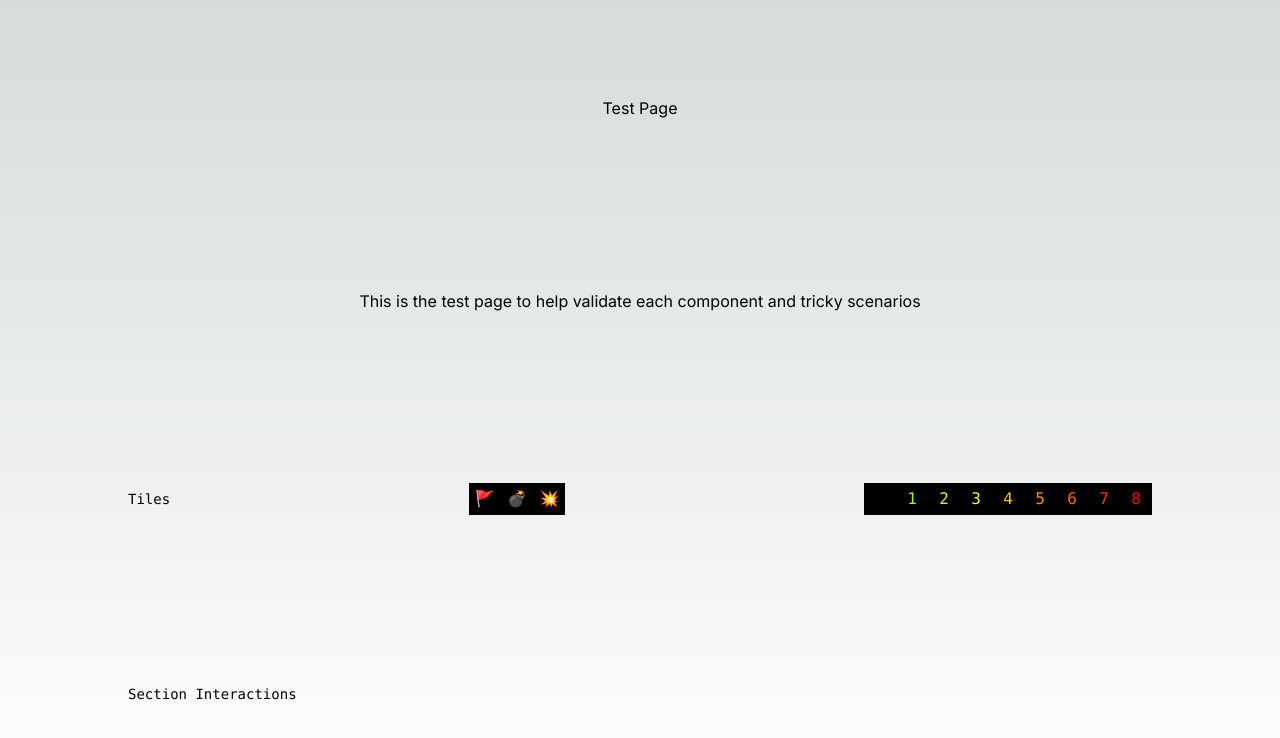
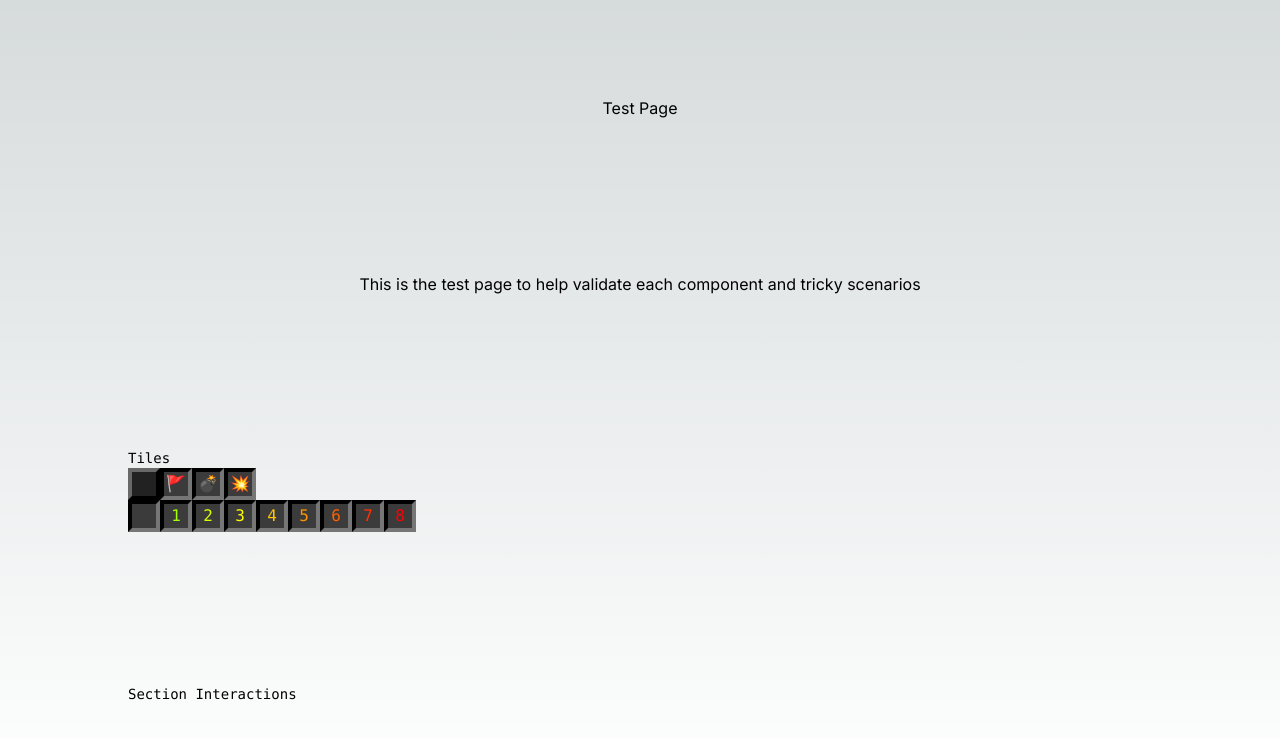
Before and after one commit to smaclell/windswept, a Next.js app in the folder ui/: page /test in a window 1280 px wide. Shown: the top 738 px of the page. Built offline with nearby package versions, Linux system fonts and the light colour scheme.

Commit message:
Tweaking colors

```diff
--- a/ui/src/app/game/tile.tsx
+++ b/ui/src/app/game/tile.tsx
@@ -2,7 +2,7 @@ import clsx from 'clsx';
 import { TileState } from '@/store';
 
 const content: Record<TileState, string> = {
-  hidden: '',
+  unknown: '',
   visible: ':(',
   flag: '🚩',
   mine: '💣',
--- a/ui/src/app/globals.css
+++ b/ui/src/app/globals.css
@@ -32,14 +32,23 @@ body {
   }
 }
 
+/* TODO: Finalize the colours */
+/* Source: https://www.color-hex.com/color-palette/100312 */
+
 .tile {
   text-align: center;
   width: 2rem;
   height: 2rem;
   font-size: 1rem;
-  line-height: 2rem;
-  background-color: black;
-  border: lighten(black, 10%) 4px inset;
+  line-height: calc(2rem - 8px);
+  background-color: #3b3b3b;
+  border: #222222 4px inset;
+  transition: all 0.2s ease-in-out;
+}
+
+.tile.unknown {
+  background-color: #222222;
+  border: #141414 4px outset;
 }
 
 .tile[data-count="8"] {
--- a/ui/src/app/test/page.tsx
+++ b/ui/src/app/test/page.tsx
@@ -9,10 +9,10 @@ export default function Home() {
     <main className="flex min-h-screen flex-col items-center justify-between p-24">
       <h1>Test Page</h1>
       <p>This is the test page to help validate each component and tricky scenarios</p>
-      <section className="z-10 max-w-5xl w-full items-center justify-between font-mono text-sm lg:flex">
+      <section className="z-10 max-w-5xl w-full items-center justify-between font-mono text-sm">
         <h2>Tiles</h2>
         <div className="flex flex-wrap">
-          <Tile state="hidden" mineCount={0} />
+          <Tile state="unknown" mineCount={0} />
           <Tile state="flag" mineCount={0} />
           <Tile state="mine" mineCount={0} />
           <Tile state="explosion" mineCount={0} />
@@ -29,7 +29,7 @@ export default function Home() {
           <Tile state="visible" mineCount={8} />
         </div>
       </section>
-      <section className="z-10 max-w-5xl w-full items-center justify-between font-mono text-sm lg:flex">
+      <section className="z-10 max-w-5xl w-full items-center justify-between font-mono text-sm">
         <h2>Section Interactions</h2>
       </section>
     </main>
--- a/ui/src/store.ts
+++ b/ui/src/store.ts
@@ -1 +1 @@
-export type TileState = 'visible' | 'hidden' | 'flag' | 'mine' | 'explosion';
+export type TileState = 'visible' | 'unknown' | 'flag' | 'mine' | 'explosion';
```
